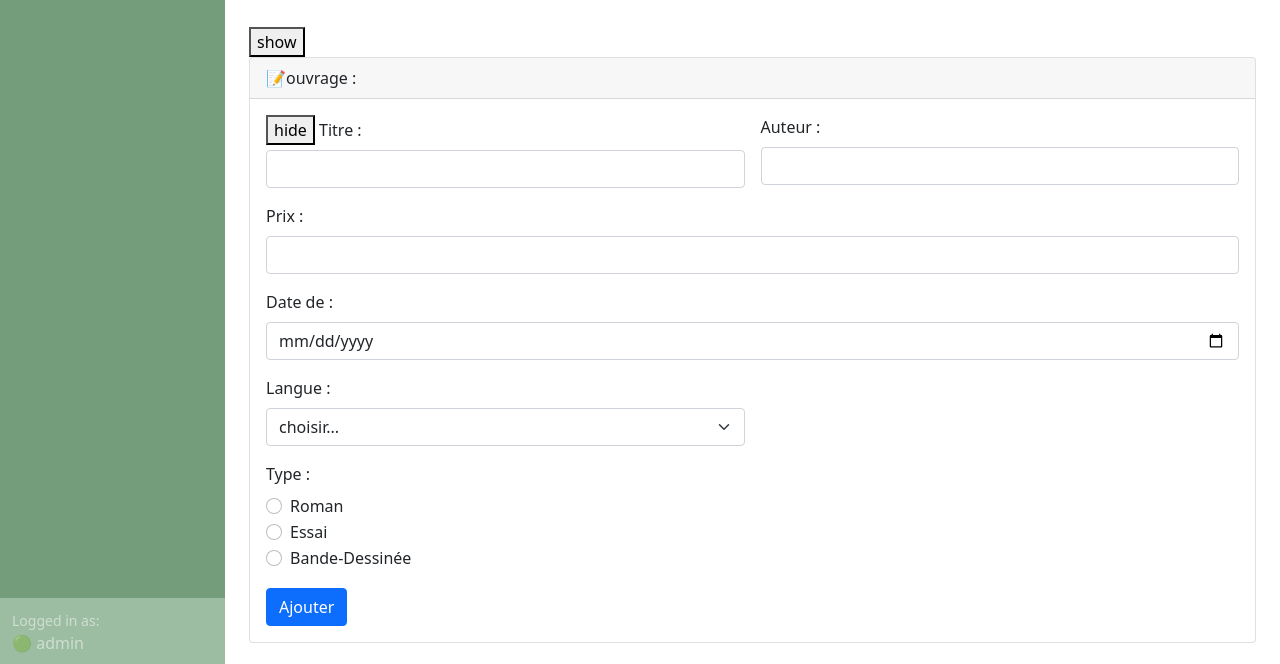
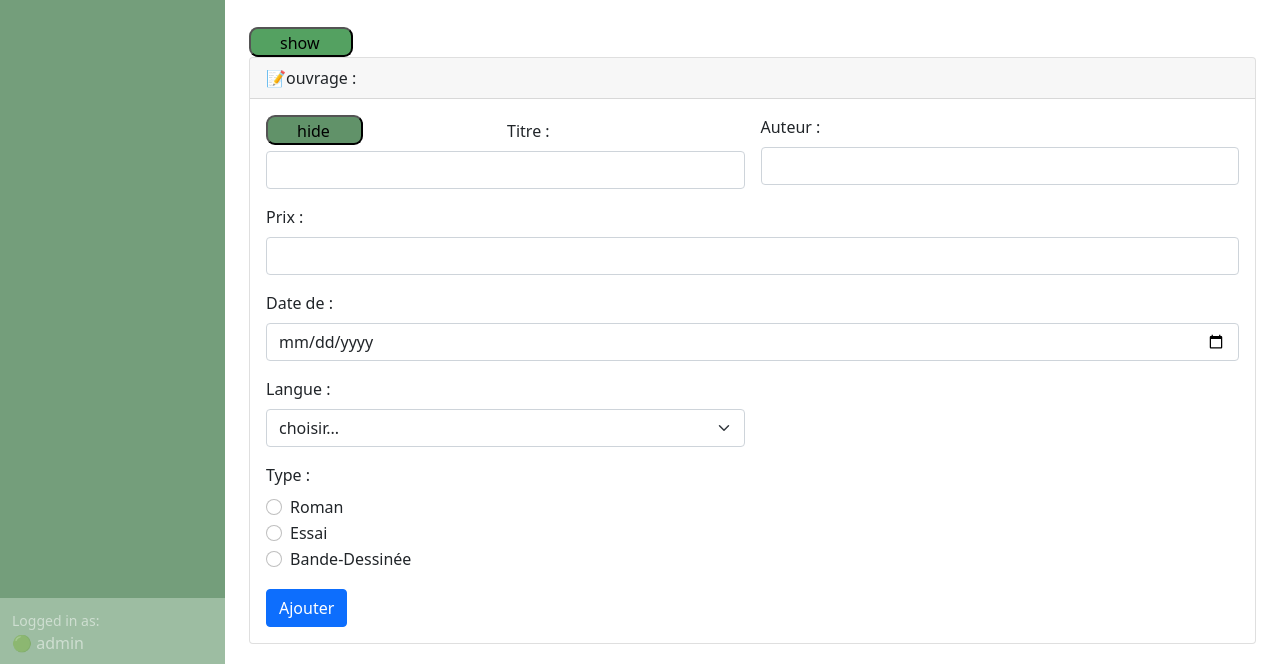
Before and after one commit to hassanimoueddenali/projet-7, a plain HTML site: page réalisation/index.html in a window 1280 px wide. Shown: the part 133-797 px from the top of the page. Drawn offline with Linux system fonts and the light colour scheme.

Commit message:
update
to improve the interaction with the client

```diff
--- a/réalisation/custom.css
+++ b/réalisation/custom.css
@@ -7,3 +7,24 @@
 .sb-sidenav-footer {
     background-color: rgb(157, 189, 162) !important;
 }
+#Hide{
+    margin: 0px 140px 0px 0px;
+    padding: 2px 31px 0px 29px;
+    border-radius: 9px;
+    background-color: rgb(97, 146, 105);
+}
+#Show {
+    margin: 0px 140px 0px 0px;
+    padding: 2px 31px 0px 29px;
+    border-radius: 9px;
+    background-color: rgb(84, 161, 97);
+}
+#Hide:hover{
+    background-color: rgb(134, 230, 230);
+    border: 3px solid ;
+    border-radius: 11px;
+}
+#Show:hover{
+    background-color:rgb(134, 230, 230);
+    border: 3px solid;
+}
```
